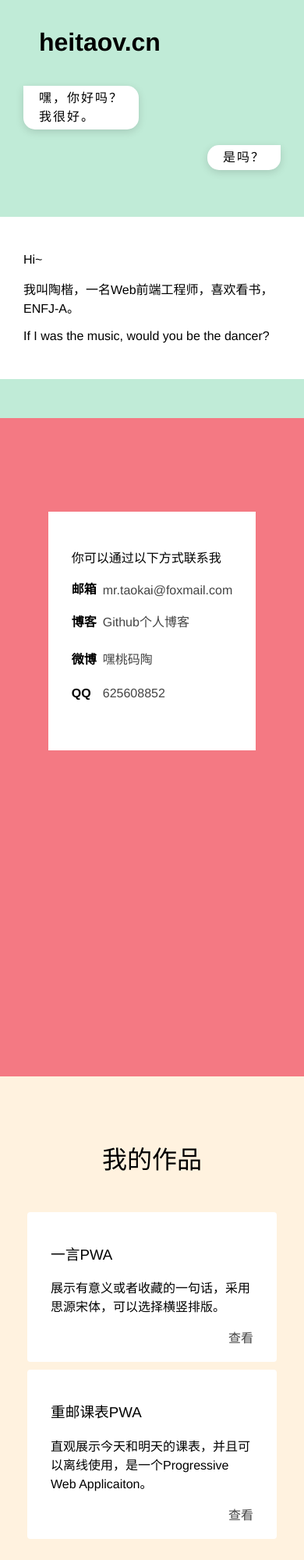
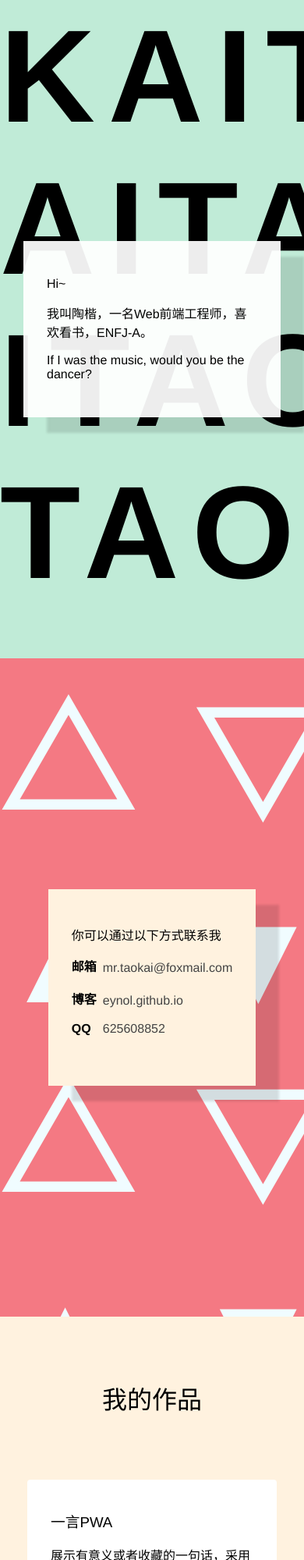
Before and after one commit to eynol/heitaov.cn, a website: page index.pug in a window 390 px wide. Shown: the top 2000 px of the page at 78% size. Drawn offline with nearby package versions, Linux system fonts and the light colour scheme; files that its build step writes are made by us from their sources.

Commit message:
try a new style

```diff
--- a/index.pug
+++ b/index.pug
@@ -8,6 +8,7 @@ html(lang="zh")
     link(href="index.css"  rel="stylesheet")
     link(rel="shortcut icon" href="./img/heitaov@72.png")
     meta(name="theme-color" content="black")
+
     script.
       (function(i,s,o,g,r,a,m){i['GoogleAnalyticsObject']=r;i[r]=i[r]||function(){
       (i[r].q=i[r].q||[]).push(arguments)},i[r].l=1*new Date();a=s.createElement(o),
@@ -19,22 +20,27 @@ html(lang="zh")
 
 
   body
-    .logo
-      h1 heitaov.cn
+
     .seasons
       .spring
-        .conversation
-          div
-            .you
-              span 嘿，你好吗？<br/>我很好。
-          div
-            .me
-              span 是吗？
+        .bg
+          h1 KAITAOKAITAOKAITAOKAITAO
+          h1 AITAOKAITAOKAITAOKAITAOK
+          h1 ITAOKAITAOKAITAOKAITAOKA
+          h1 TAOKAITAOKAITAOKAITAOKAI
         .white
           p Hi~
           p 我叫陶楷，一名Web前端工程师，喜欢看书，ENFJ-A。
           p If I was the music, would you be the dancer?
       .summer
+        .bg
+          h1 △ ▽ ▷ ◁ ▲ ▼ ● ◆ ▶ ◀
+          h1 ▲ ▼ ▶ ◀ △ ▽ ▷ ◁
+          h1 △ ▽ ▷ ◁  ▲ ▼ ● ◆ ▶ ◀
+          h1 ▲ ▼ ● ◆ ▶ ◀ △ ▽ ▷ ◁
+          h1 △ ▽ ▷ ◁  ▲ ▼ ● ◆ ▶ ◀
+
+
         .white
           p 你可以通过以下方式联系我
           dl
@@ -43,14 +49,11 @@ html(lang="zh")
               a(href="mailto:mr.taokai@foxmail.com?subject=[from heitaov.cn]Write Your Email Title here", title="直接给我发邮件") mr.taokai@foxmail.com
             dt 博客
             dd
-              a(href="https://vankai.github.io", title="将打开新标签" ,target="_blank") Github个人博客
-            dt 微博
-            dd
-              a(href="http://weibo.com/heitaovan", title="将打开新标签" ,target="_blank") 嘿桃码陶
+              a(href="https://eynol.github.io", title="将打开新标签" ,target="_blank") eynol.github.io
             dt QQ
             dd
               span.e444 625608852
-      .fail
+      .autumn
         h1 我的作品
         .collections
           .card
@@ -58,19 +61,17 @@ html(lang="zh")
             p 展示有意义或者收藏的一句话，采用思源宋体，可以选择横竖排版。
             footer
               a(href="https://hitokoto.heitaov.cn", title="将打开新页面" ,target="_blank").class 查看
-          .card
-            h3 重邮课表PWA
-            p 直观展示今天和明天的课表，并且可以离线使用，是一个Progressive Web Applicaiton。
-            footer
-              a(href="https://cqupt.heitaov.cn", title="将打开新页面" ,target="_blank").class 查看
+          //- .card
+          //-   h3 重邮课表PWA
+          //-   p 直观展示今天和明天的课表，并且可以离线使用，是一个Progressive Web Applicaiton。
+          //-   footer
+          //-     a(href="https://cqupt.heitaov.cn", title="将打开新页面" ,target="_blank").class 查看
 
       .winter
-        .centered
-          .white
-            h2 你站在桥上看风景，
-            h2 看风景人在楼上看你。
-            h2 明月装饰了你的窗子，
-            h2 你装饰了别人的梦。
-            p.from —— 卞之琳 断章
+        .white
+          h2 我想变成光，灿烂一整个下午。
+          h2 然后趁着黄昏，
+          h2 说再见。
+          p.right “我走啦~”
         footer.cite
           p Copyright ©2017 <a href="http://www.miitbeian.gov.cn/" target="_blank">蜀ICP备16001587号-1</a>
--- a/index.styl
+++ b/index.styl
@@ -1,11 +1,16 @@
-*
-  box-sizing  border-box
-html
-  background-color: #e7e7e7
-  scroll-behavior: smooth;
-.hide{
-  display: none;
-}
+
+$borderRadius = 15px
+$springColor = #c0ebd7
+$summerColor = #f47983
+$autumnColor = #fff2df
+$winterColor = #f0fcff
+
+cardshadow()
+  box-shadow 30px 20px 3px 0 rgba(0,0,0,.12)
+
+@font-face
+  font-family: against
+  src: url(./fonts/againts.ttf), url(./fonts/againts.otf);
 
 font-default()
     font-family helvetica, "游ゴシック体", 'Hiragino Sans GB', 'Microsoft Yahei Light', 'Microsoft YaHei', 'WenQuanYi Micro Hei', lucida, sans-serif
@@ -15,14 +20,17 @@ simsun()
 
 fangsong()
     font-family Georgia, "Times New Roman", "FangSong", "仿宋", STFangSong, "华文仿宋", serif
-@font-face
-  font-family: against
-  src: url(./fonts/againts.ttf), url(./fonts/againts.otf);
-clearfix()
-  &:after
-    content ''
-    display: table
-    clear: both
+
+*
+  box-sizing  border-box
+html
+  background-color: #e7e7e7
+  scroll-behavior: smooth;
+  font-size 16px;
+.hide{
+  display: none;
+}
+
 
 .song
   fangsong();
@@ -41,12 +49,11 @@ body
   padding: 0
   font-default()
 
-
-.logo
-  position: absolute;
-  top: 15px;
-  left: 50px;
-  z-index: 1;
+clearfix()
+  &:after
+    content ''
+    display: table
+    clear: both
 
 .seasons
   height: 100%;
@@ -60,84 +67,91 @@ body
   position: absolute;
   right: 0;
   bottom: 40px;
-  font-size: 5em;
+  font-size: 5rem;
 
 
-.conversation
-  // fangsong();
-  // font-family: 'Source Han Serif SC'
-  font-weight: normal;
-  font-size: 16px;
-  line-height: 24px;
-  letter-spacing: 2px;
-  min-width: 220px;
-  >div
-    clearfix()
+.bg
+    position absolute
+    left 0
+    top 0
+    z-index 5
+    text-align center
+    h1
+      margin 0
+      font-family font-default()
+      white-space nowrap
+      letter-spacing 2vh
+      font-size 20vh
 
-$borderRadius = 15px
-.you
-.me
-  background-color: white;
-  padding: 4px 20px;
-  margin: 10px 0 ;
-  box-shadow: 0 3px 12px -1px rgba(0,0,0,.16)
-.you
-  float left
-  border-radius: 0 $borderRadius $borderRadius $borderRadius
-.me
-  float: right
-  border-radius: $borderRadius 0px $borderRadius $borderRadius
+.summer .bg
+  color $winterColor
+  text-align left
+  z-index -1
+
 .white
   display: inline-block
-  background-color: white;
-  padding: 30px;
+  z-index 10
+  font-size 1rem
+  padding: 1.875rem
+  margin 1.875rem
+  background-color: rgba(255,255,255,.93);
+  cardshadow()
 .spring
-  background-color: #c0ebd7
+  display flex
+  justify-content center
+  align-items center
+  background-color: $springColor
   .white
-    position: absolute;
-    bottom: 120px;
-    left: 50px;
-    max-width: 400px;
-  .conversation
-    position: absolute;
-    top: 120px;
-    right: 30%;
+    // position: absolute;
+    // top: 50%;
+    // left: 50%;
+    // transform: translate(-50%,-50%)
+    max-width: 37.5rem;
+
+
+
 
 
 dt
   font-weight: bold;
 dd
+  margin-left 2.5rem
   transform: translateY(-100%)
 
 .summer
-  background-color: #f47983;
-  text-align: center
+  display flex
+  justify-content center
+  align-items center
+  background-color: $summerColor;
   .white
+    background-color $autumnColor
     display: inline-block
-    text-align: left;
-    margin-top: 120px;
+    text-align: left
 
 
-.fail
+
+.autumn
   background-color: #fff2df
-  padding-top: 40px
+  padding-top: 2.5rem
   &>h1
     text-align: center
     position: relative
     font-weight: normal
-    padding: 20px 30px
+    padding: 1.25rem 1.875rem
 
 .winter
-  background-color: #f0fcff
+  display flex
+  justify-content center
+  align-items center
   simsun()
-  .centered
-    margin: 60px auto
-    text-align: center;
+  background-color: $winterColor
   .white
-    writing-mode: vertical-rl
+    background-color none
     text-align: left
+    color #444
     line-height: 2
-  .from
+    box-shadow none
+  .right
     text-align: right;
     font-default()
 .collections
@@ -146,15 +160,16 @@ dd
   align-items: stretch
   flex-direction: row
   flex-wrap: wrap;
+  padding 1.25rem 1.875rem
 
 .card
   text-align: left
-  width 20em
-  flex-basis: 20em
+  width 20rem
+  flex-basis: 20rem
   flex-shrink: 0;
-  margin: 5px 5px
-  padding: 20px 30px
-  border-radius:  4px
+  margin 1.25rem 1.875rem
+  padding 1.25rem 1.875rem
+  border-radius:  0.25rem
   background-color: #fff;
   // box-shadow: 0 3px 20px rgba(0,0,0,.24)
 
@@ -168,26 +183,13 @@ footer.cite
   right: 40px;
 
 @media screen and (max-width:550px)
-  .seasons>div.spring
-    height: auto;
-  .spring
-    .conversation
-      display: block
-      position: relative
-      padding: 100px 30px 0;
 
-      top: auto
-      right: auto
-      width: 100%
-    .white
-      position: relative;
-      margin: 50px auto;
-      bottom: auto;
-      left: 0;
-      right: auto;
-      display: block;
   .winter .white
     overflow: auto;
     width: 100%;
   footer.cite
     right: 2em;
+
+@media screen and (min-width:1440px)
+  html
+    font-size 32px
--- a/package.json
+++ b/package.json
@@ -5,6 +5,7 @@
   "main": "gulpfile.js",
   "devDependencies": {
     "browser-sync": "^2.18.8",
+    "del": "^3.0.0",
     "gulp": "^3.9.1",
     "gulp-imagemin": "^3.2.0",
     "gulp-plumber": "^1.1.0",
@@ -13,7 +14,9 @@
     "gulp-stylus": "^2.6.0"
   },
   "scripts": {
-    "test": "echo \"Error: no test specified\" && exit 1"
+    "test": "echo \"Error: no test specified\" && exit 1",
+    "start": "gulp  serve",
+    "build":"gulp"
   },
   "repository": {
     "type": "git",
```
Also changed, not shown: 1 other file.
